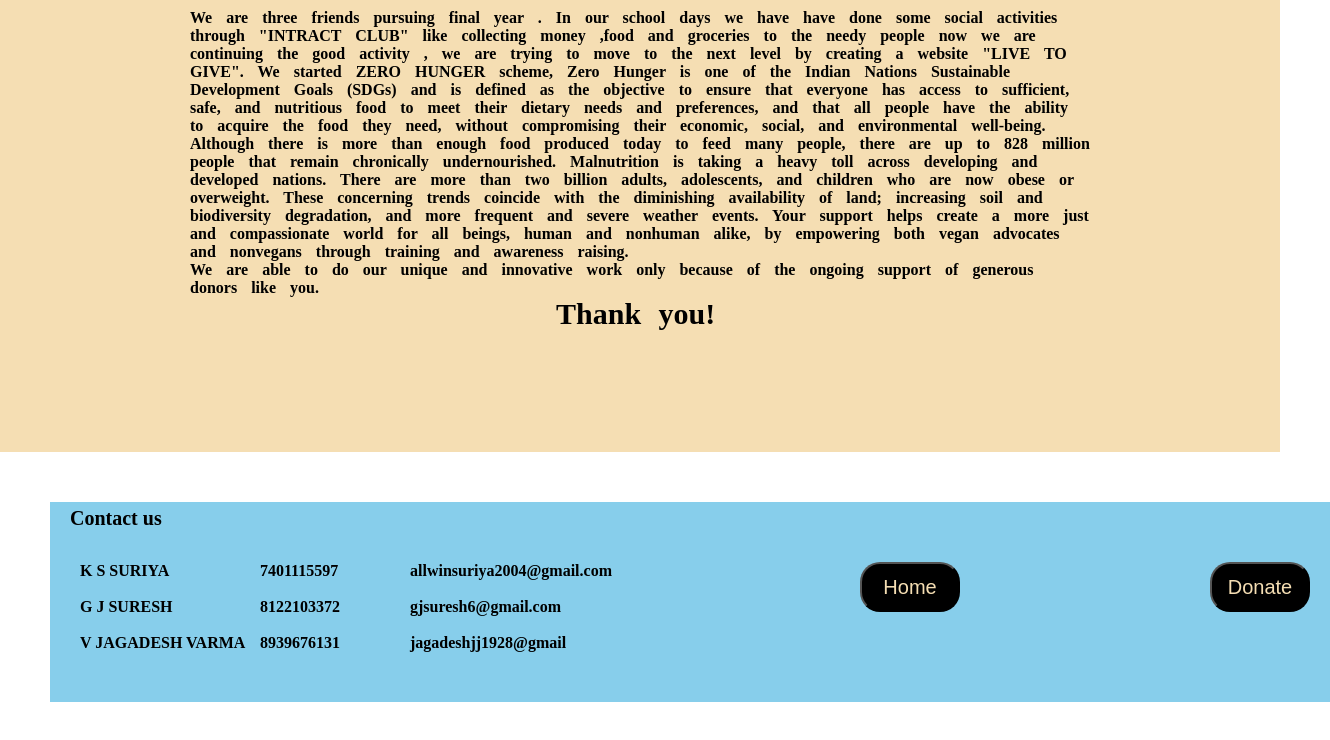
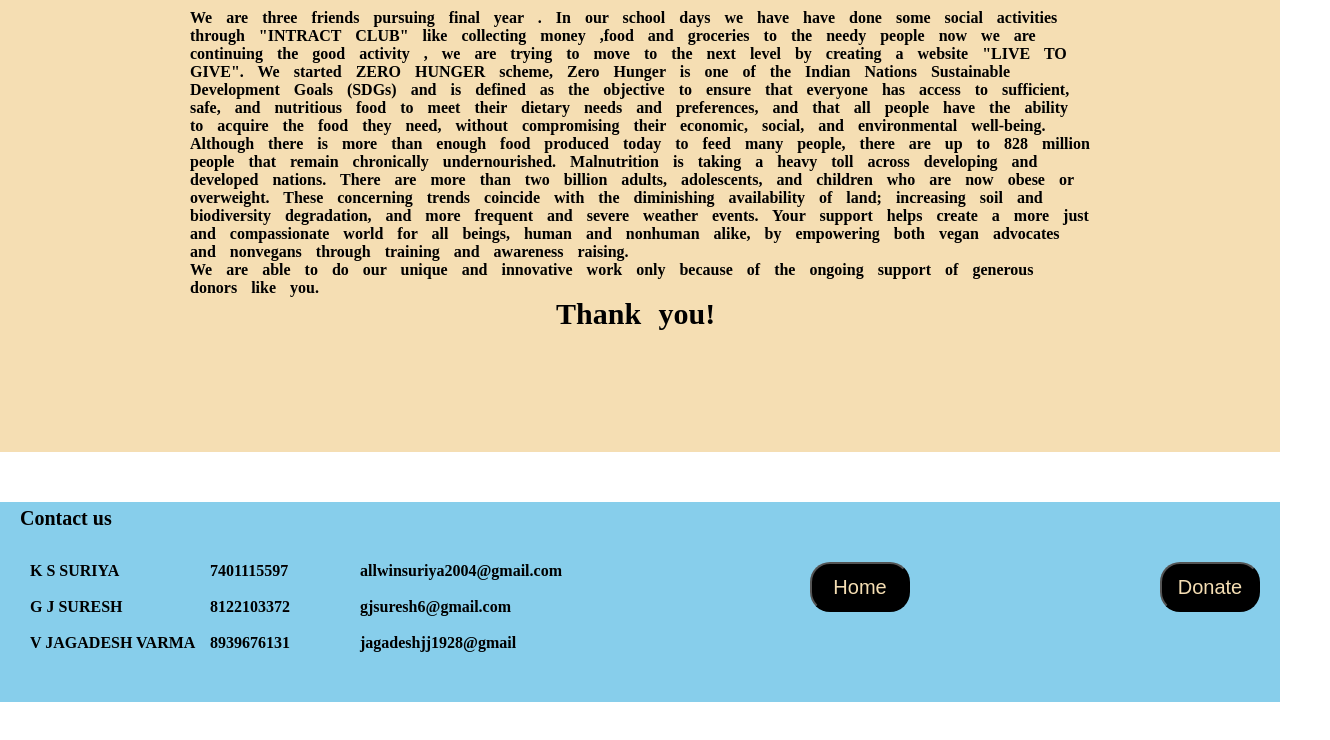
Before and after one commit to suriyaks2004/firstproject, a plain HTML site: page about.html in a window 1280 px wide. Shown: the part 508-1248 px from the top of the page, 1330 px wide, since content can reach past the window. After the commit the page ends 1210 px from the top, so only its background shows below. Drawn offline with Linux system fonts and the light colour scheme.

Commit message:
Update about.css

```diff
--- a/about.css
+++ b/about.css
@@ -53,7 +53,7 @@ span{
 	padding-left: 366px;
 }
 footer{
-	margin: 50px;
+	margin-top: 50px;
 	width: 100vw;
 	height: 200px;
 	background-color: skyblue;
```
